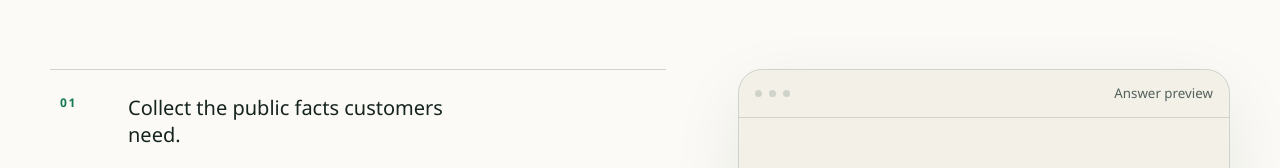
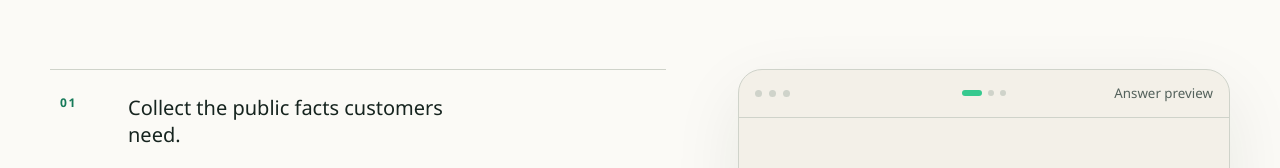
Before and after one commit to tinwolocaf-lab/makeagent, a React (Vite) app: page / in a window 1280 px wide. Shown: the part 1919-2087 px from the top of the page. Built offline with nearby package versions, Linux system fonts and the light colour scheme.

Commit message:
center journey progress

```diff
--- a/src/components/Journey.tsx
+++ b/src/components/Journey.tsx
@@ -29,9 +29,16 @@ export function Journey({ copy }: { copy: LandingCopy }) {
 
         <aside className="journey-preview" aria-label={copy.previewLabel}>
           <div className="preview-bar">
-            <span aria-hidden="true" />
-            <span aria-hidden="true" />
-            <span aria-hidden="true" />
+            <div aria-hidden="true" className="window-dots">
+              <span />
+              <span />
+              <span />
+            </div>
+            <div aria-hidden="true" className="journey-progress">
+              {copy.steps.map((step, index) => (
+                <span className={index === activeStep ? "is-active" : undefined} key={step} />
+              ))}
+            </div>
             <small>{copy.previewLabel}</small>
           </div>
           <div className="preview-body" key={preview.prompt}>
--- a/src/landing.css
+++ b/src/landing.css
@@ -95,9 +95,13 @@ h1 span { display: block; }
 .journey-steps b { color: #167a59; font-size: 12px; letter-spacing: .14em; }
 .journey-steps span { max-width: 32ch; font-size: 20px; line-height: 1.35; }
 .journey-preview { align-self: start; overflow: hidden; border: 1px solid var(--line); border-radius: 24px; background: var(--paper); box-shadow: 0 24px 70px rgb(22 36 31 / 8%); }
-.preview-bar { display: flex; align-items: center; gap: 7px; min-height: 48px; padding: 0 16px; border-bottom: 1px solid var(--line); }
-.preview-bar > span { width: 7px; height: 7px; border-radius: 50%; background: var(--line); }
-.preview-bar small { margin-left: auto; color: var(--soft-ink); }
+.preview-bar { display: grid; grid-template-columns: 1fr auto 1fr; align-items: center; min-height: 48px; padding: 0 16px; border-bottom: 1px solid var(--line); }
+.window-dots { display: flex; gap: 7px; }
+.window-dots span { width: 7px; height: 7px; border-radius: 50%; background: var(--line); }
+.journey-progress { display: flex; align-items: center; justify-content: center; gap: 6px; }
+.journey-progress span { width: 6px; height: 6px; border-radius: 999px; background: var(--line); transition: width 180ms ease, background-color 180ms ease; }
+.journey-progress span.is-active { width: 20px; background: var(--accent); }
+.preview-bar small { justify-self: end; color: var(--soft-ink); }
 .preview-body { display: grid; min-height: 300px; align-content: center; gap: 15px; padding: 28px; }
 .preview-body { animation: preview-in 260ms cubic-bezier(.22, 1, .36, 1); }
 .preview-prompt, .preview-answer { max-width: 88%; margin: 0; padding: 12px 14px; border-radius: 16px; line-height: 1.5; }
```
